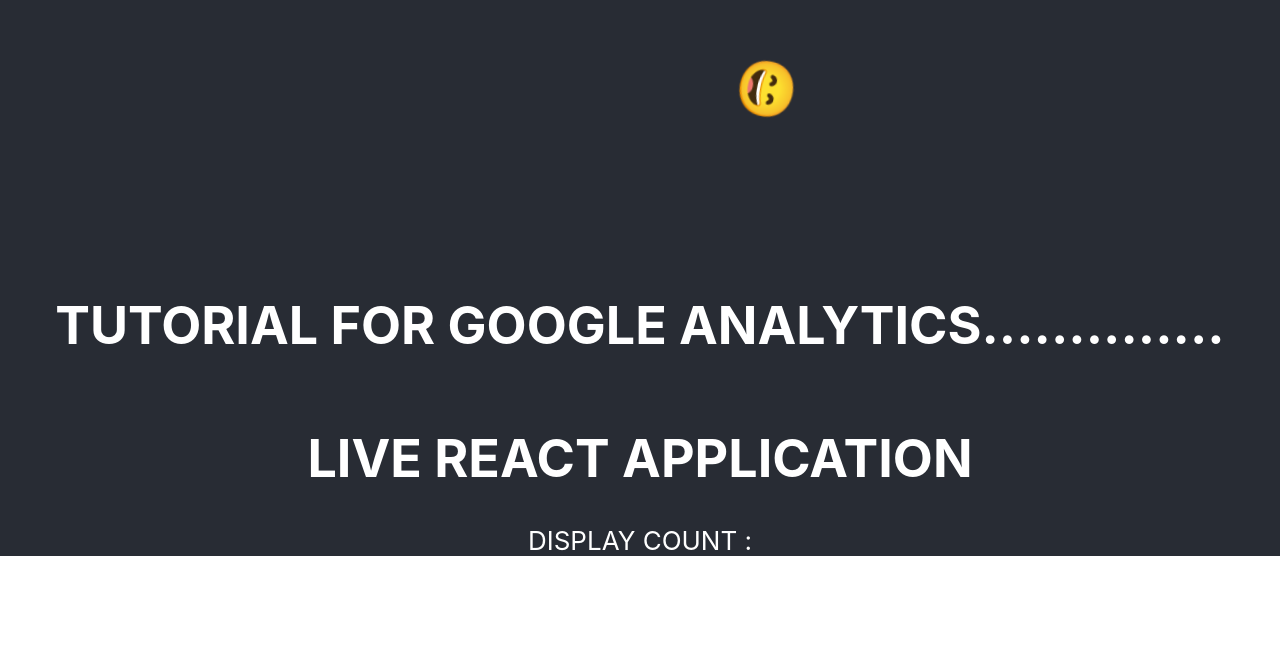
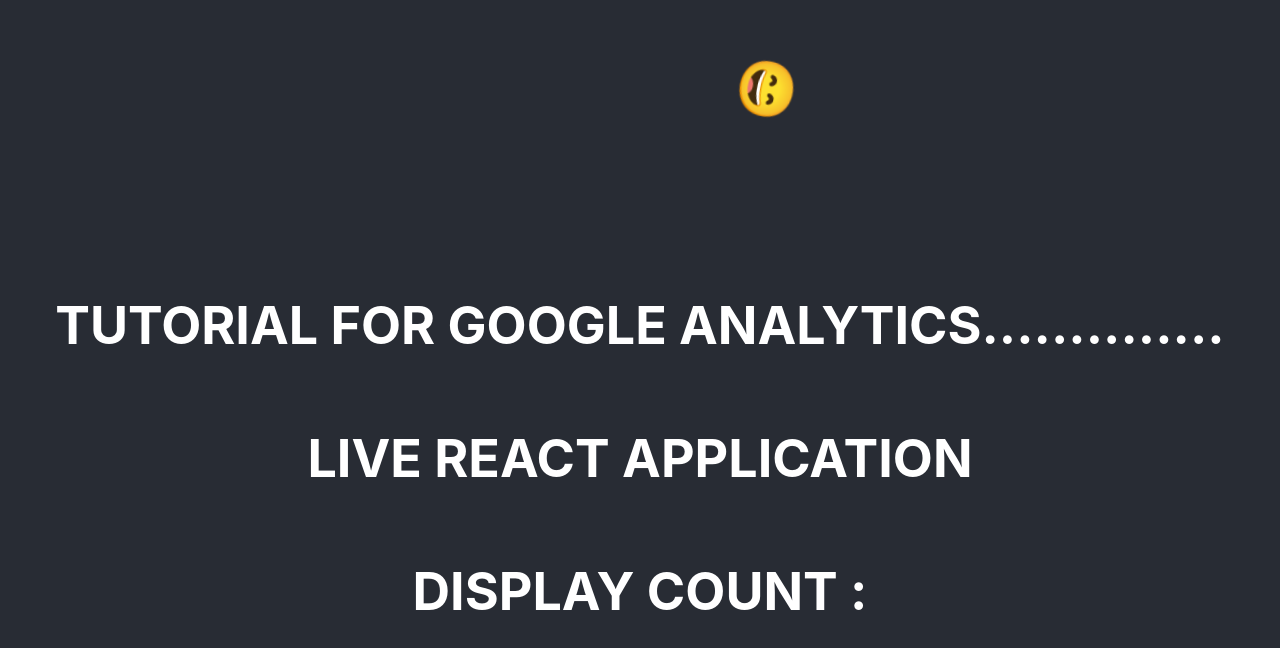
Before and after one commit to eynoapoorv/reactlivewith_ga4, a React (Create React App) app: page / in a window 1280 px wide. Shown: the part 450-1098 px from the top of the page. Before the commit the page ends 1006 px from the top, so only its background shows below. Built offline with nearby package versions, Linux system fonts and the light colour scheme.

Commit message:
google count displyed in react

```diff
--- a/src/App.js
+++ b/src/App.js
@@ -38,7 +38,7 @@ function App() {
         </h1>
         <h1>LIVE REACT APPLICATION</h1>
 
-        DISPLAY COUNT : {count}
+        <h1> DISPLAY COUNT : {count}</h1>
       </header>
     </div>
   );
```
